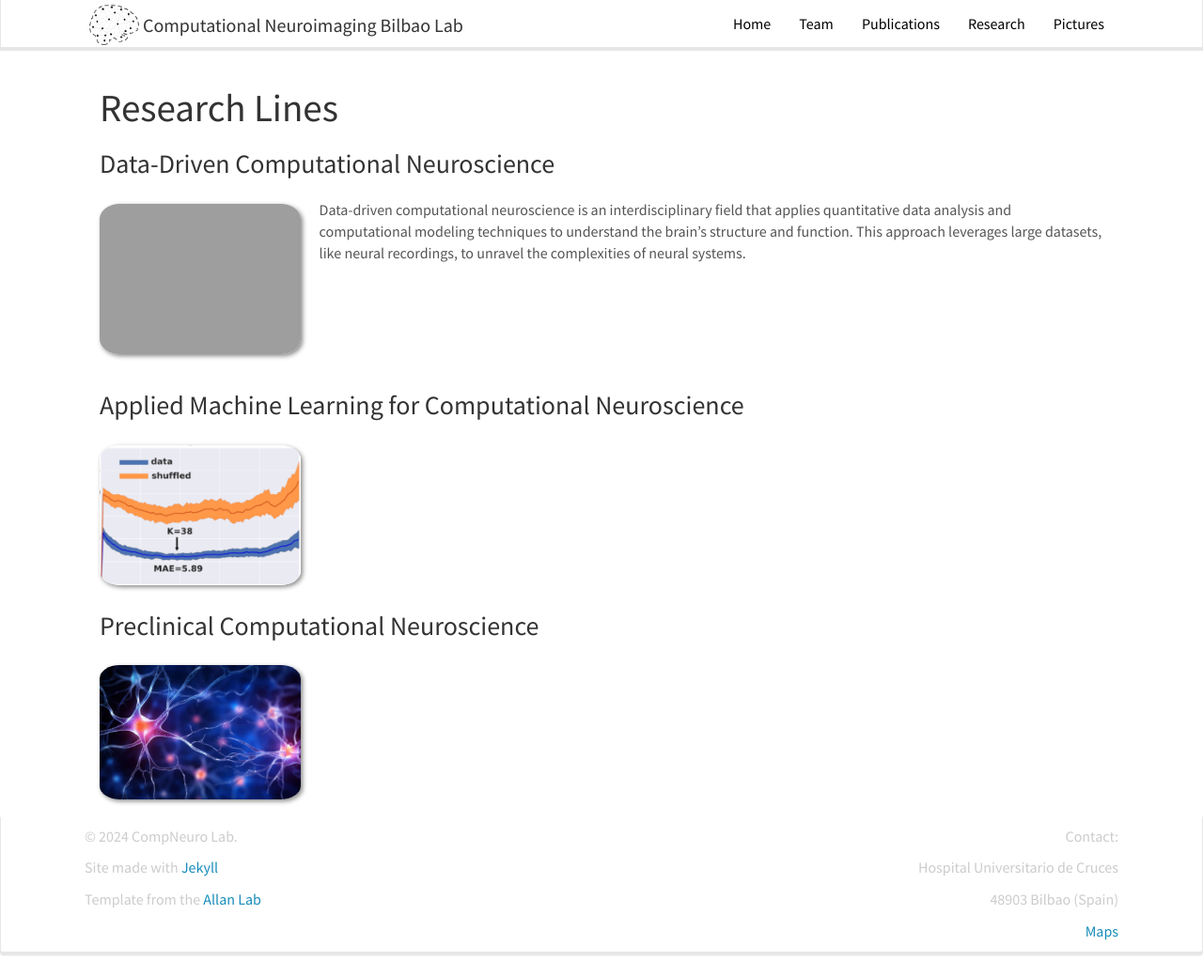
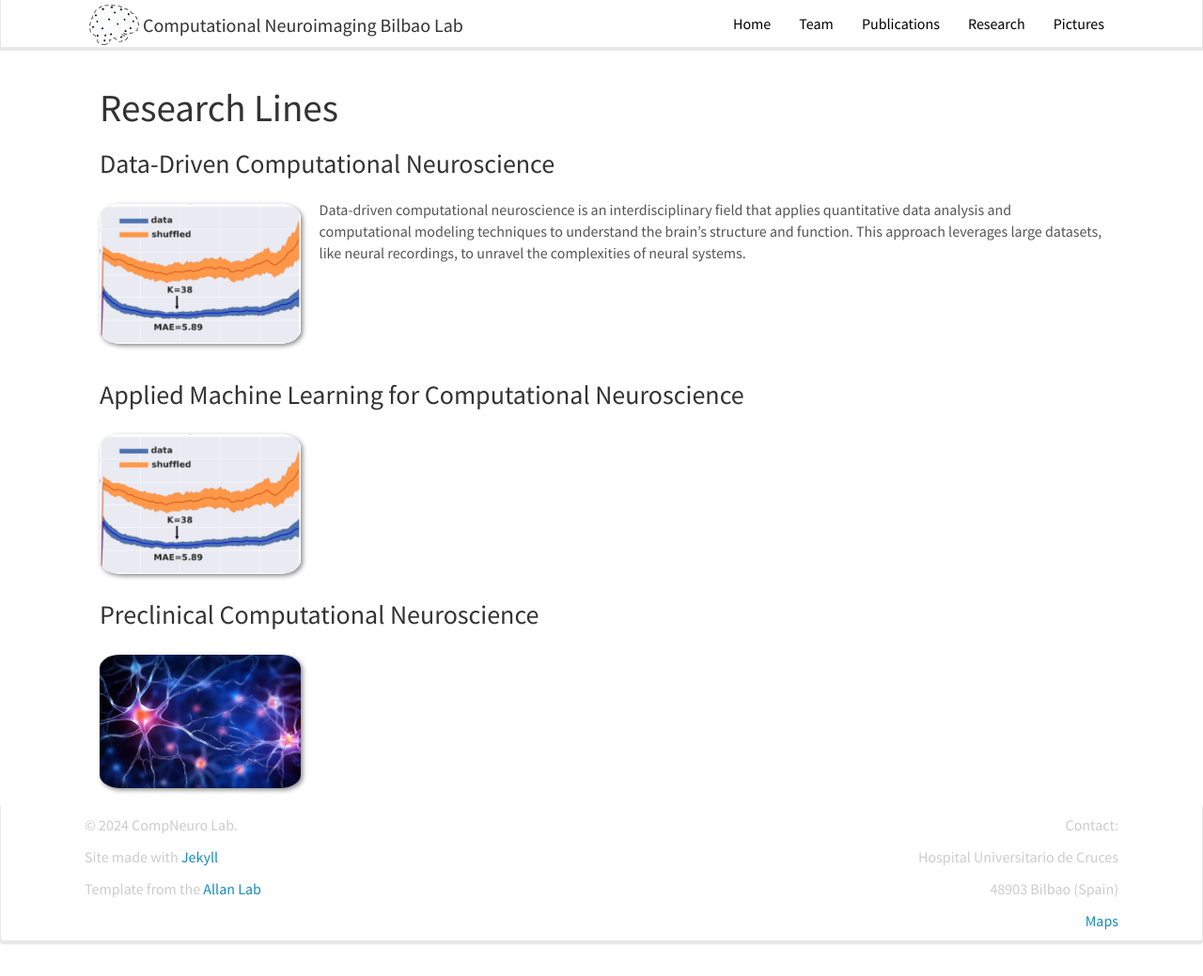
Before and after one commit to itellaetxe/compneurobilbao_website, a Jekyll site: the page built from _pages/research.md, in a window 1280 px wide and 1039 px high. Shown: the whole window at 94% size. Built offline with Jekyll 4.4.1, drawn with Linux system fonts in a browser that asks for light colours; nearby versions of some CDN libraries.

Commit message:
[change research.md struc]

```diff
--- a/_pages/research.md
+++ b/_pages/research.md
@@ -9,10 +9,11 @@ sitemap: false
 # Research Lines
 
 ### Data-Driven Computational Neuroscience
+
 <div style="display: flex; align-items: flex-start;">
 <div style="flex: 0 0 20%;"><!-- Adjust the width as needed -->
 <figure>
-<img src="{{ 'images/researchpic/data_driven.png' | prepend: site.baseurl | prepend: site.url }}" alt="Data-Driven Computational Neuroscience" style="width: 100%;">
+<img src="{{ site.url }}{{ site.baseurl }}/images/researchpic/machine_learning.PNG"  style="width: 100%;">
 </figure>
 </div>
 <div style="flex: 1; padding-left: 20px;"> <!-- This adds some space between the image and the text -->
```
